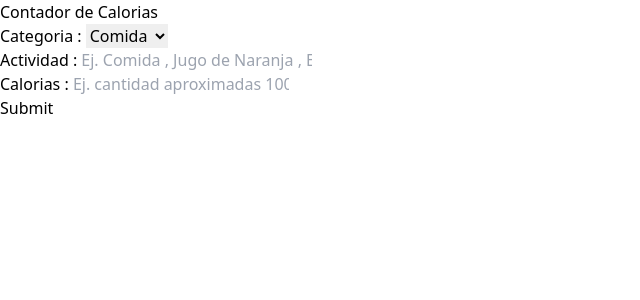
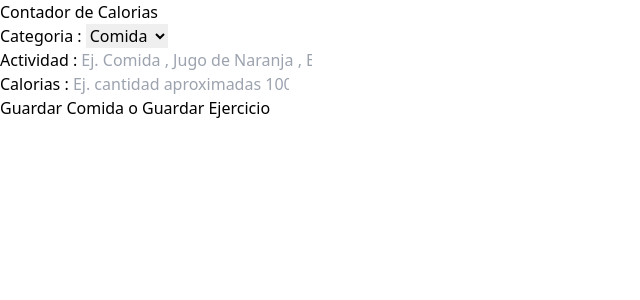
Before and after one commit to Franklin-Gomez/calorie-tracker, a React (Vite) app: page / in a window 1280 px wide. Shown: the top 300 px of the page, without its empty margins (0-640 px from the left). Built offline with nearby package versions, Linux system fonts and the light colour scheme.

Commit message:
add value in input submit form

```diff
--- a/src/Components/Form.tsx
+++ b/src/Components/Form.tsx
@@ -42,7 +42,8 @@
           />
         </div>
 
-        <input type="submit" className="bg-gray-800 hover:bg-gray-900 w-full p-2 font-bold uppercase text-white cursor-pointer" />
+        <input type="submit" className="bg-gray-800 hover:bg-gray-900 w-full p-2 font-bold uppercase text-white cursor-pointer"  value={'Guardar Comida o Guardar Ejercicio'}/>
+
       </div>
 
     </form>
```
